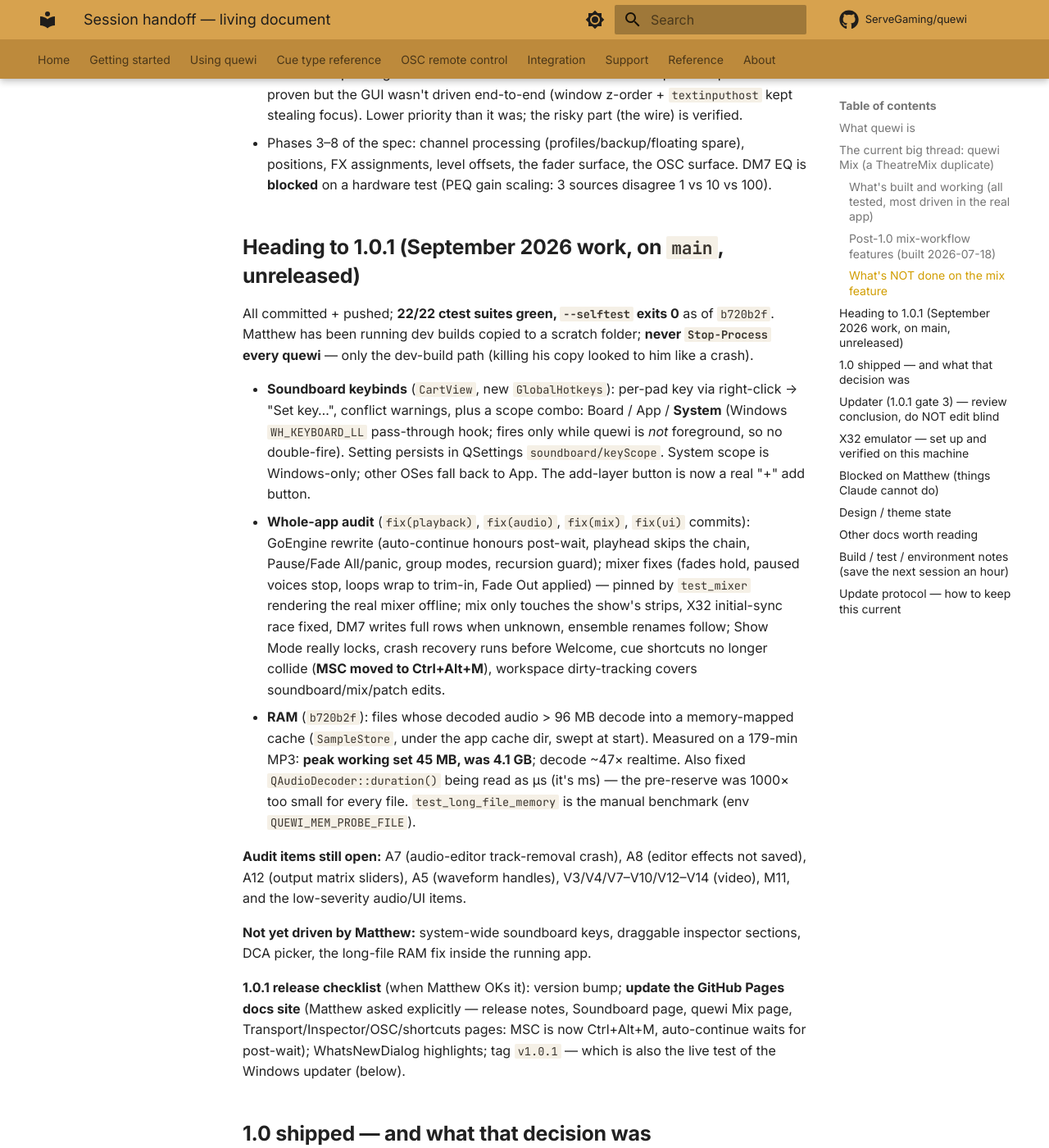
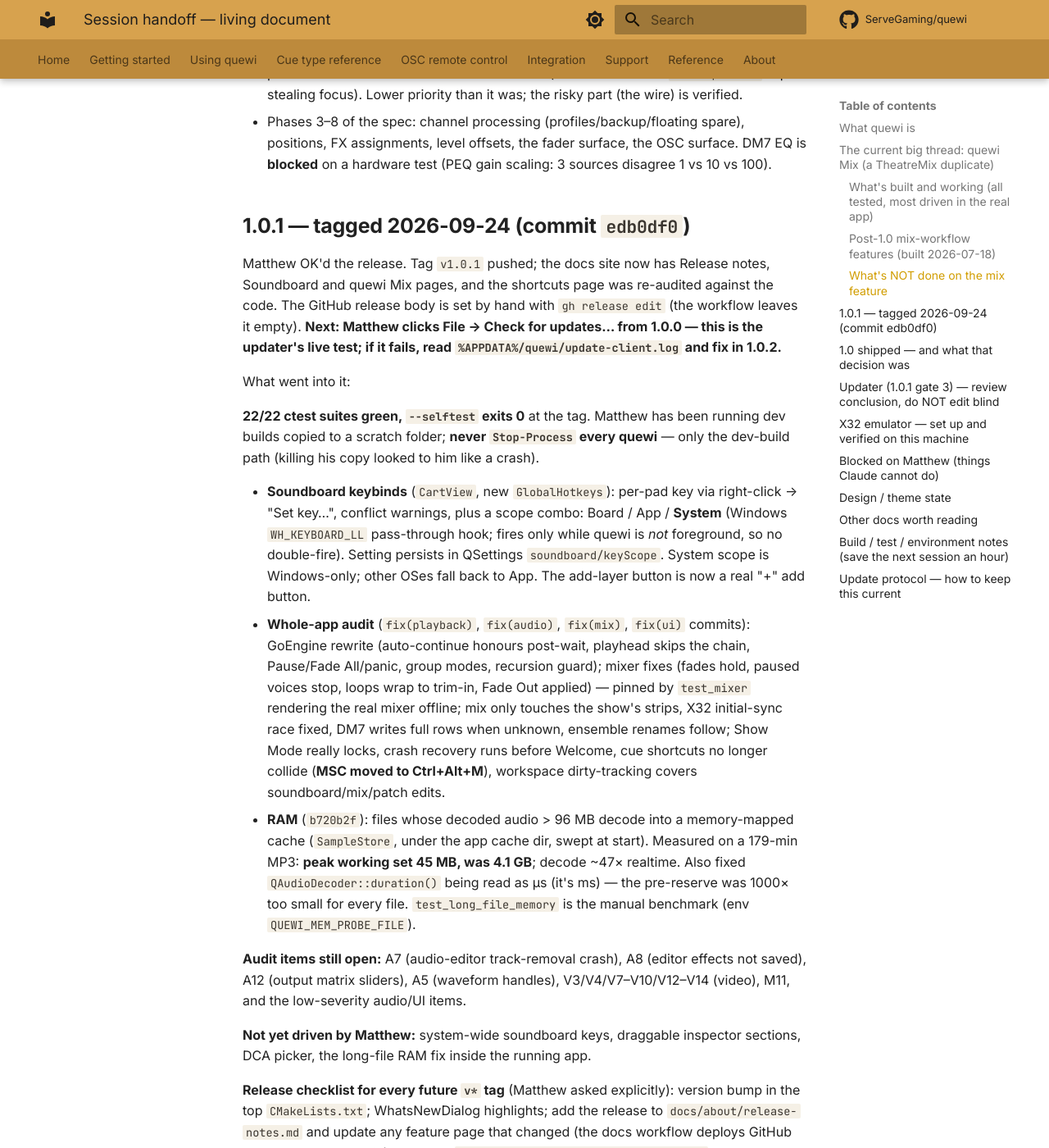
Before and after one commit to ServeGaming/quewi, an MkDocs documentation site: the page built from docs/dev/session-handoff.md, in a window 1280 px wide and 1400 px high, scrolled down 3568 px. Shown: the whole window at 82% size. Built offline with MkDocs 1.6.1 and Material for MkDocs 9.7.7, drawn with Linux system fonts in a browser that asks for light colours; comment, search, counter and statistics services are not loaded; some of the changed text lies outside the part shown.

Commit message:
test(x32): wait for the packet, not a fixed 50 ms; handoff: 1.0.1 tagged
x32_link flaked on the macOS Debug CI runner (3 of the last 6 runs, a
different case each time): since the audit the connect sends more state
queries, and a fixed 50 ms wait was sometimes too short for the fake desk
to see the set. The tests now wait for the datagram itself.

Co-Authored-By: Claude Opus 5.5 <noreply@anthropic.com>

```diff
--- a/docs/dev/session-handoff.md
+++ b/docs/dev/session-handoff.md
@@ -11,10 +11,9 @@ session on any computer can continue with no gaps.
 > enough that if the session ended right now, the next one would lose nothing.
 > The last section, *Update protocol*, tells you exactly how.
 
-Last updated: **2026-09-24**. 1.0.0 shipped 2026-07-17. September: soundboard
-keybinds (incl. system-wide), a whole-app bug audit, and a RAM fix for long
-files — all on `main`, **not yet released**; they are the 1.0.1 patch (see
-"Heading to 1.0.1" below). Update the date whenever you touch this file.
+Last updated: **2026-09-24**. 1.0.0 shipped 2026-07-17; **1.0.1 tagged
+2026-09-24** (soundboard keybinds incl. system-wide, a whole-app bug audit, a
+RAM fix for long files — see "1.0.1" below). Update the date whenever you touch this file.
 
 ---
 
@@ -146,10 +145,18 @@ link-fire test is ready the moment the new binary is running.
   DM7 EQ is **blocked** on a hardware test (PEQ gain scaling: 3 sources disagree
   1 vs 10 vs 100).
 
-## Heading to 1.0.1 (September 2026 work, on `main`, unreleased)
+## 1.0.1 — tagged 2026-09-24 (commit `edb0df0`)
 
-All committed + pushed; **22/22 ctest suites green, `--selftest` exits 0** as of
-`b720b2f`. Matthew has been running dev builds copied to a scratch folder;
+Matthew OK'd the release. Tag `v1.0.1` pushed; the docs site now has Release
+notes, Soundboard and quewi Mix pages, and the shortcuts page was re-audited
+against the code. The GitHub release body is set by hand with `gh release edit`
+(the workflow leaves it empty). **Next: Matthew clicks File → Check for
+updates… from 1.0.0 — this is the updater's live test; if it fails, read
+`%APPDATA%/quewi/update-client.log` and fix in 1.0.2.**
+
+What went into it:
+
+**22/22 ctest suites green, `--selftest` exits 0** at the tag. Matthew has been running dev builds copied to a scratch folder;
 **never `Stop-Process` every quewi** — only the dev-build path (killing his
 copy looked to him like a crash).
 
@@ -182,11 +189,11 @@ V3/V4/V7–V10/V12–V14 (video), M11, and the low-severity audio/UI items.
 **Not yet driven by Matthew:** system-wide soundboard keys, draggable inspector
 sections, DCA picker, the long-file RAM fix inside the running app.
 
-**1.0.1 release checklist** (when Matthew OKs it): version bump; **update the
-GitHub Pages docs site** (Matthew asked explicitly — release notes, Soundboard
-page, quewi Mix page, Transport/Inspector/OSC/shortcuts pages: MSC is now
-Ctrl+Alt+M, auto-continue waits for post-wait); WhatsNewDialog highlights; tag
-`v1.0.1` — which is also the live test of the Windows updater (below).
+**Release checklist for every future `v*` tag** (Matthew asked explicitly):
+version bump in the top `CMakeLists.txt`; WhatsNewDialog highlights; add the
+release to `docs/about/release-notes.md` and update any feature page that
+changed (the docs workflow deploys GitHub Pages on push to main); tag; then
+`gh release edit vX.Y.Z --notes-file …` once the release workflow has made it.
 
 ## 1.0 shipped — and what that decision was
 
```
Also changed, not shown: 1 other file.
